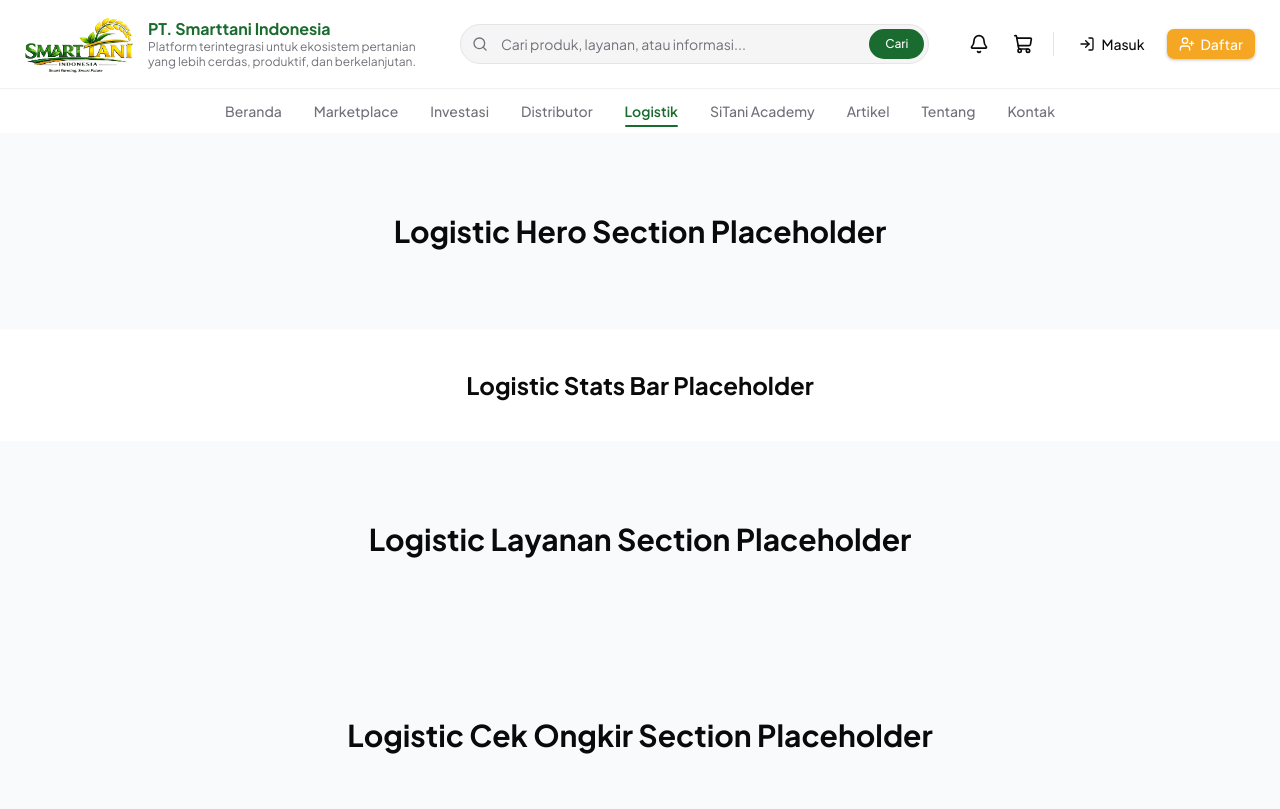
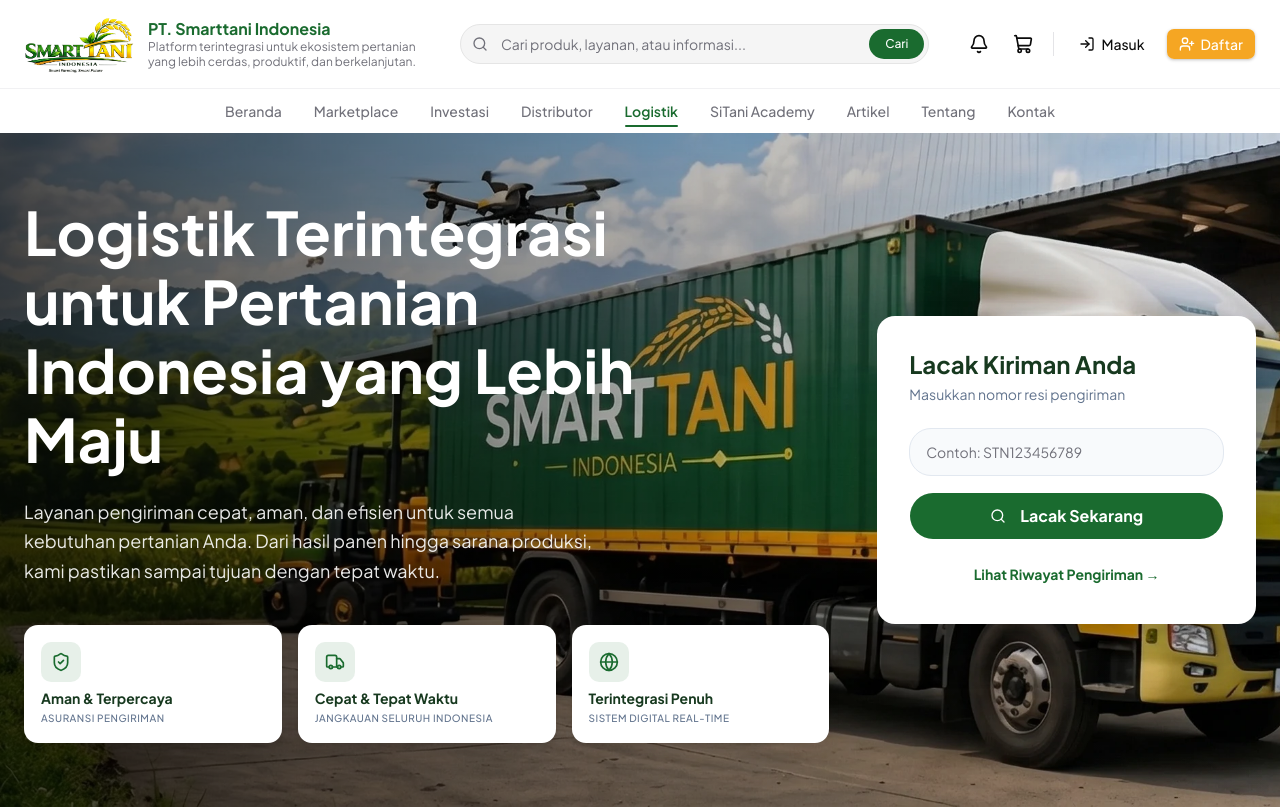
Before and after one commit to SyariefHayat/smartTani, a Next.js app: page /logistik in a window 1280 px wide. Shown: the top 809 px of the page. Built offline with nearby package versions, Linux system fonts and the light colour scheme.

Commit message:
feat(logistik): implement Hero section based on design (#128)

```diff
--- a/components/sections/logistik/LogisticHeroSection.tsx
+++ b/components/sections/logistik/LogisticHeroSection.tsx
@@ -1,10 +1,103 @@
+"use client";
+
 import React from "react";
+import Image from "next/image";
+import { Button } from "@/components/ui/button";
+import { Input } from "@/components/ui/input";
+import { LOGISTIC_HERO } from "@/constants/logistic";
+import { ShieldCheck, Truck, Globe, Search, ArrowRight } from "lucide-react";
+
+const ICON_MAP = [ShieldCheck, Truck, Globe];
 
 const LogisticHeroSection = () => {
   return (
-    <section className="py-20 bg-slate-50">
-      <div className="container-smarttani px-4">
-        <h2 className="text-3xl font-bold text-center">Logistic Hero Section Placeholder</h2>
+    <section className="relative min-h-[600px] flex items-center overflow-hidden bg-[#1a4d2e]">
+      {/* Background Image */}
+      <Image
+        src={LOGISTIC_HERO.image}
+        alt="Logistic Smarttani"
+        fill
+        priority
+        quality={90}
+        className="object-cover object-center"
+        sizes="100vw"
+      />
+
+      {/* Gradient Overlay */}
+      <div className="absolute inset-0 bg-gradient-to-r from-black/80 via-black/40 to-transparent lg:from-black/70 lg:via-black/30" />
+
+      {/* Content */}
+      <div className="container-smarttani relative z-10 px-4 py-16 sm:px-6 lg:px-8">
+        <div className="grid grid-cols-1 gap-12 lg:grid-cols-12 lg:items-center">
+
+          {/* Left Column: Text & Badges */}
+          <div className="lg:col-span-7 xl:col-span-8">
+            <h1 className="mb-6 text-3xl font-bold leading-[1.15] text-white sm:text-4xl lg:text-5xl xl:text-6xl max-w-2xl">
+              {LOGISTIC_HERO.heading}
+            </h1>
+
+            <p className="mb-10 max-w-xl text-base leading-relaxed text-white/90 sm:text-lg">
+              {LOGISTIC_HERO.subtext}
+            </p>
+
+            {/* Badges */}
+            <div className="grid grid-cols-1 gap-4 sm:grid-cols-3">
+              {LOGISTIC_HERO.badges.map((badge, index) => {
+                const Icon = ICON_MAP[index] || ShieldCheck;
+                return (
+                  <div
+                    key={index}
+                    className="flex flex-col gap-2 rounded-xl border border-white/10 bg-white p-4 shadow-lg transition-all hover:translate-y-[-4px]"
+                  >
+                    <div className="flex h-10 w-10 items-center justify-center rounded-lg bg-primary/10 text-primary">
+                      <Icon className="h-5 w-5" />
+                    </div>
+                    <div>
+                      <p className="text-sm font-bold text-[#17391f] leading-tight">
+                        {badge.label}
+                      </p>
+                      <p className="mt-1 text-[10px] text-slate-500 font-medium uppercase tracking-wider">
+                        {badge.sublabel}
+                      </p>
+                    </div>
+                  </div>
+                );
+              })}
+            </div>
+          </div>
+
+          {/* Right Column: Tracking Form */}
+          <div className="lg:col-span-5 xl:col-span-4">
+            <div className="rounded-2xl bg-white p-6 shadow-2xl sm:p-8">
+              <h3 className="mb-1 text-xl font-bold text-[#17391f] sm:text-2xl">
+                {LOGISTIC_HERO.tracking.label}
+              </h3>
+              <p className="mb-6 text-sm text-slate-500">
+                {LOGISTIC_HERO.tracking.placeholder}
+              </p>
+
+              <div className="space-y-4">
+                <div className="space-y-1.5">
+                  <Input
+                    type="text"
+                    placeholder={LOGISTIC_HERO.tracking.inputHint}
+                    className="h-12 border-slate-200 bg-slate-50 px-4 focus:ring-primary"
+                  />
+                </div>
+
+                <Button className="h-12 w-full bg-primary text-base font-bold text-white hover:bg-primary/90 transition-colors">
+                  <Search className="mr-2 h-5 w-5" />
+                  {LOGISTIC_HERO.tracking.ctaPrimary}
+                </Button>
+
+                <button className="flex w-full items-center justify-center gap-2 text-sm font-bold text-primary hover:text-primary/80 transition-colors py-2">
+                  {LOGISTIC_HERO.tracking.ctaSecondary}
+                </button>
+              </div>
+            </div>
+          </div>
+
+        </div>
       </div>
     </section>
   );
```
